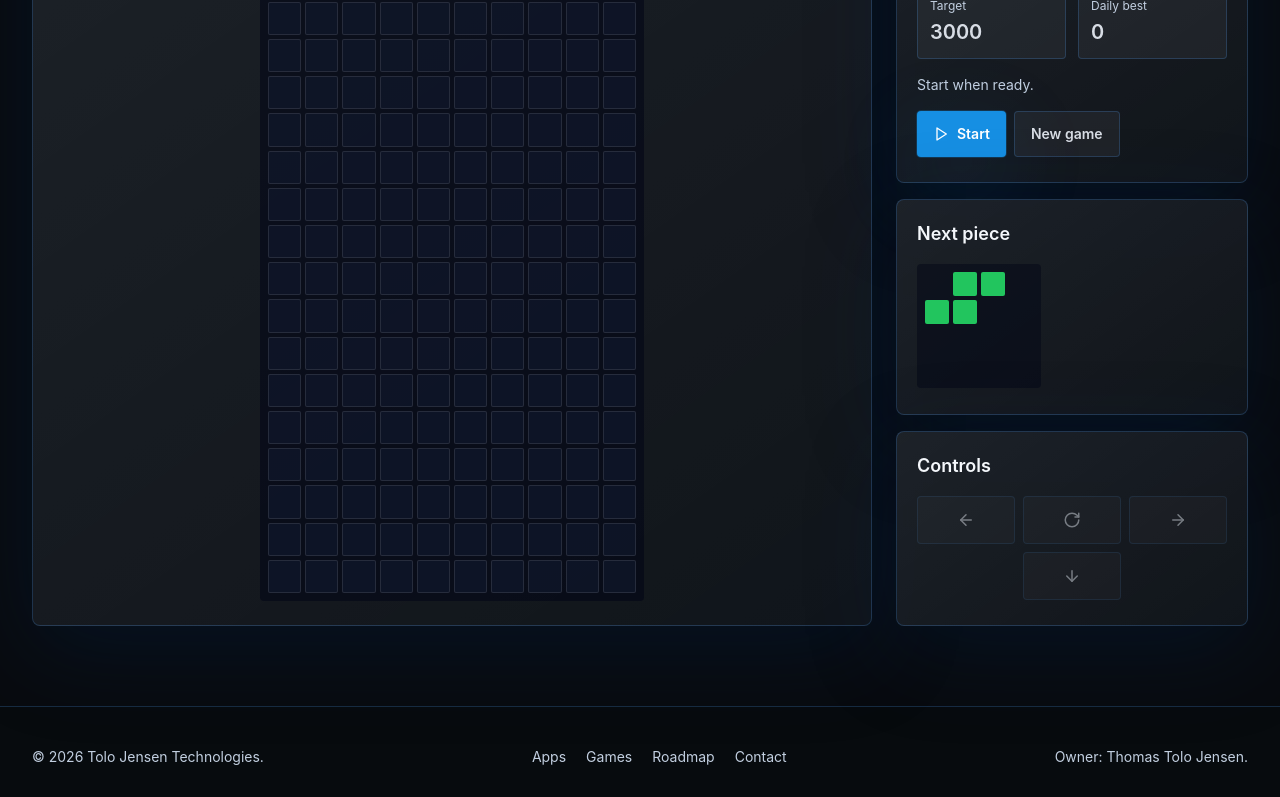
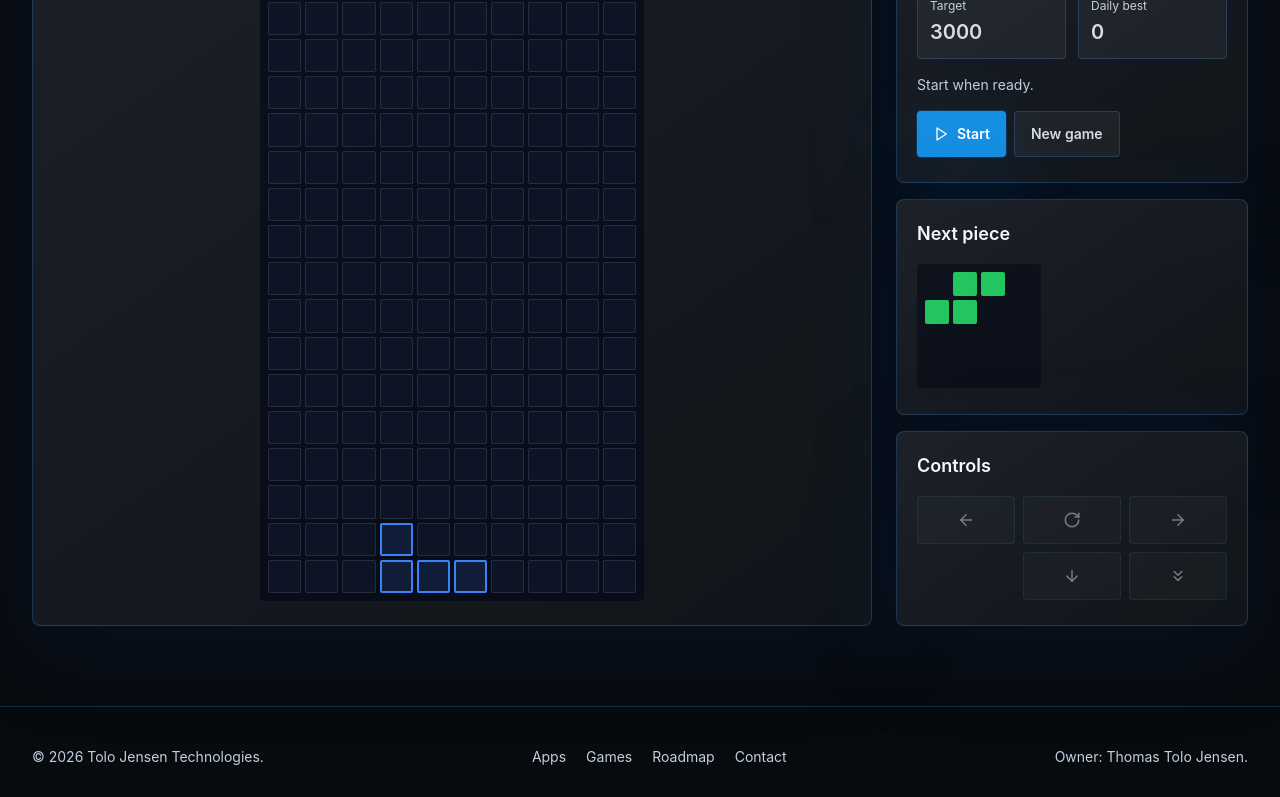
Before and after one commit to ThomasTolo/Tolo-Jensen-Technologies, a React (Vite) app: page /games/tetris in a window 1280 px wide. Shown: the part 508-1305 px from the top of the page. Built offline with nearby package versions, Linux system fonts and the light colour scheme.

Commit message:
Small fixes

```diff
--- a/src/components/Hero.tsx
+++ b/src/components/Hero.tsx
@@ -22,13 +22,13 @@ export function Hero() {
           </p>
           <h1 className="brand-title max-w-4xl text-5xl font-semibold tracking-normal sm:text-7xl">
             {norwegian
-              ? "Programvarer bygget med kvalitet"
-              : "Software built with quality."}
+              ? "Apper du vil åpne. Spill du vil spille."
+              : "Apps worth opening. Games worth playing."}
           </h1>
           <p className="brand-copy mt-7 max-w-2xl text-lg leading-8">
             {norwegian
-              ? "Tolo Jensen Technologies bygger Apper og små spill."
-              : "Tolo Jensen Technologies builds apps and small games."}
+              ? "Kollekt for kollektivet, sju daglige spill, og mer på vei."
+              : "Kollekt for shared living, seven daily games, and more on the way."}
           </p>
           <div className="mt-9 flex flex-wrap gap-4">
             <Link
--- a/src/games/arcade/TetrisPage.tsx
+++ b/src/games/arcade/TetrisPage.tsx
@@ -1,6 +1,6 @@
 import { useCallback, useEffect, useMemo, useState } from "react";
 import type { ReactNode } from "react";
-import { ArrowDown, ArrowLeft, ArrowRight, Pause, Play, RotateCw } from "lucide-react";
+import { ArrowDown, ArrowLeft, ArrowRight, ChevronsDown, Pause, Play, RotateCw } from "lucide-react";
 import { PageShell } from "../../components/PageShell";
 import { useLanguage } from "../../context/LanguageContext";
 import { useLocalStorage } from "../../hooks/useLocalStorage";
@@ -27,6 +27,15 @@ const pieceColors: Record<PieceType, string> = {
   S: "bg-green-500",
   T: "bg-purple-500",
   Z: "bg-red-500"
+};
+const ghostColors: Record<PieceType, string> = {
+  I: "border-2 border-cyan-400 bg-cyan-400/15",
+  J: "border-2 border-blue-500 bg-blue-500/15",
+  L: "border-2 border-orange-400 bg-orange-400/15",
+  O: "border-2 border-yellow-400 bg-yellow-400/15",
+  S: "border-2 border-green-500 bg-green-500/15",
+  T: "border-2 border-purple-500 bg-purple-500/15",
+  Z: "border-2 border-red-500 bg-red-500/15",
 };
 const pieces = {
   I: [[1, 1, 1, 1]],
@@ -73,7 +82,14 @@ export function TetrisPage() {
   const [gameOver, setGameOver] = useState(false);
 
   const reachedTarget = mode === "daily" && score >= dailyTarget;
-  const visibleBoard = useMemo(() => drawActivePiece(board, active), [active, board]);
+  const ghostPiece = useMemo(() => {
+    let ghost = { ...active };
+    while (!hasCollision(board, { ...ghost, row: ghost.row + 1 })) {
+      ghost = { ...ghost, row: ghost.row + 1 };
+    }
+    return ghost;
+  }, [active, board]);
+  const visibleBoard = useMemo(() => drawBoardWithGhost(board, active, ghostPiece), [active, board, ghostPiece]);
 
   const resetGame = useCallback((nextMode = mode) => {
     const firstType = getPieceType(0);
@@ -89,8 +105,8 @@ export function TetrisPage() {
     setGameOver(false);
   }, [mode]);
 
-  const lockPiece = useCallback(() => {
-    const merged = mergePiece(board, active);
+  const lockPiece = useCallback((pieceToLock: ActivePiece = active) => {
+    const merged = mergePiece(board, pieceToLock);
     const { nextBoard, cleared } = clearLines(merged);
     const spawned = createPiece(nextType);
 
@@ -133,6 +149,15 @@ export function TetrisPage() {
     });
   }, [board]);
 
+  const hardDrop = useCallback(() => {
+    let dropped = { ...active };
+    while (!hasCollision(board, { ...dropped, row: dropped.row + 1 })) {
+      dropped = { ...dropped, row: dropped.row + 1 };
+    }
+    setScore((current) => current + (dropped.row - active.row) * 2);
+    lockPiece(dropped);
+  }, [active, board, lockPiece]);
+
   useEffect(() => {
     if (!running || gameOver || reachedTarget) {
       return;
@@ -157,15 +182,18 @@ export function TetrisPage() {
       } else if (event.key === "ArrowDown") {
         event.preventDefault();
         softDrop();
-      } else if (event.key === "ArrowUp" || event.key === " ") {
+      } else if (event.key === "ArrowUp") {
         event.preventDefault();
         rotateActive();
+      } else if (event.key === " ") {
+        event.preventDefault();
+        hardDrop();
       }
     }
 
     window.addEventListener("keydown", onKeyDown);
     return () => window.removeEventListener("keydown", onKeyDown);
-  }, [gameOver, moveActive, reachedTarget, rotateActive, running, softDrop]);
+  }, [gameOver, hardDrop, moveActive, reachedTarget, rotateActive, running, softDrop]);
 
   useEffect(() => {
     if (mode === "daily" && score > dailyBest) {
@@ -187,12 +215,16 @@ export function TetrisPage() {
         <section className="brand-panel rounded-lg p-4 sm:p-6">
           <div className="mx-auto grid max-w-[24rem] grid-cols-10 gap-1 rounded bg-slate-950/60 p-2">
             {visibleBoard.flatMap((row, rowIndex) =>
-              row.map((cell, columnIndex) => (
-                <div
-                  key={`${rowIndex}-${columnIndex}`}
-                  className={`aspect-square rounded-sm border border-white/10 ${cell ? pieceColors[cell as PieceType] : "bg-slate-900/80"}`}
-                />
-              ))
+              row.map((cell, columnIndex) => {
+                const isGhost = typeof cell === "string" && cell.endsWith("-ghost");
+                const pieceType = isGhost ? (cell!.slice(0, -6) as PieceType) : (cell as PieceType);
+                return (
+                  <div
+                    key={`${rowIndex}-${columnIndex}`}
+                    className={`aspect-square rounded-sm ${cell ? (isGhost ? ghostColors[pieceType] : `border border-white/10 ${pieceColors[pieceType]}`) : "border border-white/10 bg-slate-900/80"}`}
+                  />
+                );
+              })
             )}
           </div>
         </section>
@@ -271,7 +303,7 @@ export function TetrisPage() {
               <ControlButton label={<ArrowRight size={18} />} onClick={() => moveActive(0, 1)} disabled={!running} />
               <div />
               <ControlButton label={<ArrowDown size={18} />} onClick={softDrop} disabled={!running} />
-              <div />
+              <ControlButton label={<ChevronsDown size={18} />} onClick={hardDrop} disabled={!running} />
             </div>
           </section>
         </aside>
@@ -350,8 +382,25 @@ function clearLines(board: Cell[][]) {
   };
 }
 
-function drawActivePiece(board: Cell[][], piece: ActivePiece) {
-  return mergePiece(board, piece);
+function drawBoardWithGhost(board: Cell[][], active: ActivePiece, ghost: ActivePiece) {
+  const result = board.map((row) => [...row]);
+  if (ghost.row !== active.row) {
+    ghost.shape.forEach((row, ri) => {
+      row.forEach((val, ci) => {
+        if (val && result[ghost.row + ri]) {
+          result[ghost.row + ri][ghost.column + ci] = `${ghost.type}-ghost`;
+        }
+      });
+    });
+  }
+  active.shape.forEach((row, ri) => {
+    row.forEach((val, ci) => {
+      if (val && result[active.row + ri]) {
+        result[active.row + ri][active.column + ci] = active.type;
+      }
+    });
+  });
+  return result;
 }
 
 function rotateShape(shape: number[][]) {
--- a/src/pages/Contact.tsx
+++ b/src/pages/Contact.tsx
@@ -5,15 +5,6 @@ import { useLanguage } from "../context/LanguageContext";
 export function Contact() {
   const { language } = useLanguage();
   const norwegian = language === "no";
-  const collaborators = [
-    "Thomas Tolo Jensen (Owner)",
-    "Magnus Fjeldstad",
-    "Jonas Heen Opsahl",
-    "Fredric Hegland",
-    "Erlend André Høntorp",
-    "Tobias Skodven"
-  ];
-
   return (
     <PageShell
       eyebrow={norwegian ? "Kontakt" : "Contact"}
@@ -55,16 +46,6 @@ export function Contact() {
           GitHub
         </a>
       </div>
-      <div className="brand-panel mt-8 max-w-xl rounded-lg p-6">
-        <label htmlFor="collaborators" className="text-sm font-semibold uppercase tracking-[0.2em] text-brand-blue">
-          {norwegian ? "Samarbeidspartnere" : "Collaborators"}
-        </label>
-        <select id="collaborators" className="brand-control mt-4 w-full rounded border border-line px-4 py-3">
-          {collaborators.map((name) => (
-            <option key={name}>{name}</option>
-          ))}
-        </select>
-      </div>
     </PageShell>
   );
 }
```
Also changed, not shown: .claude/settings.json, public/favicon.png.
